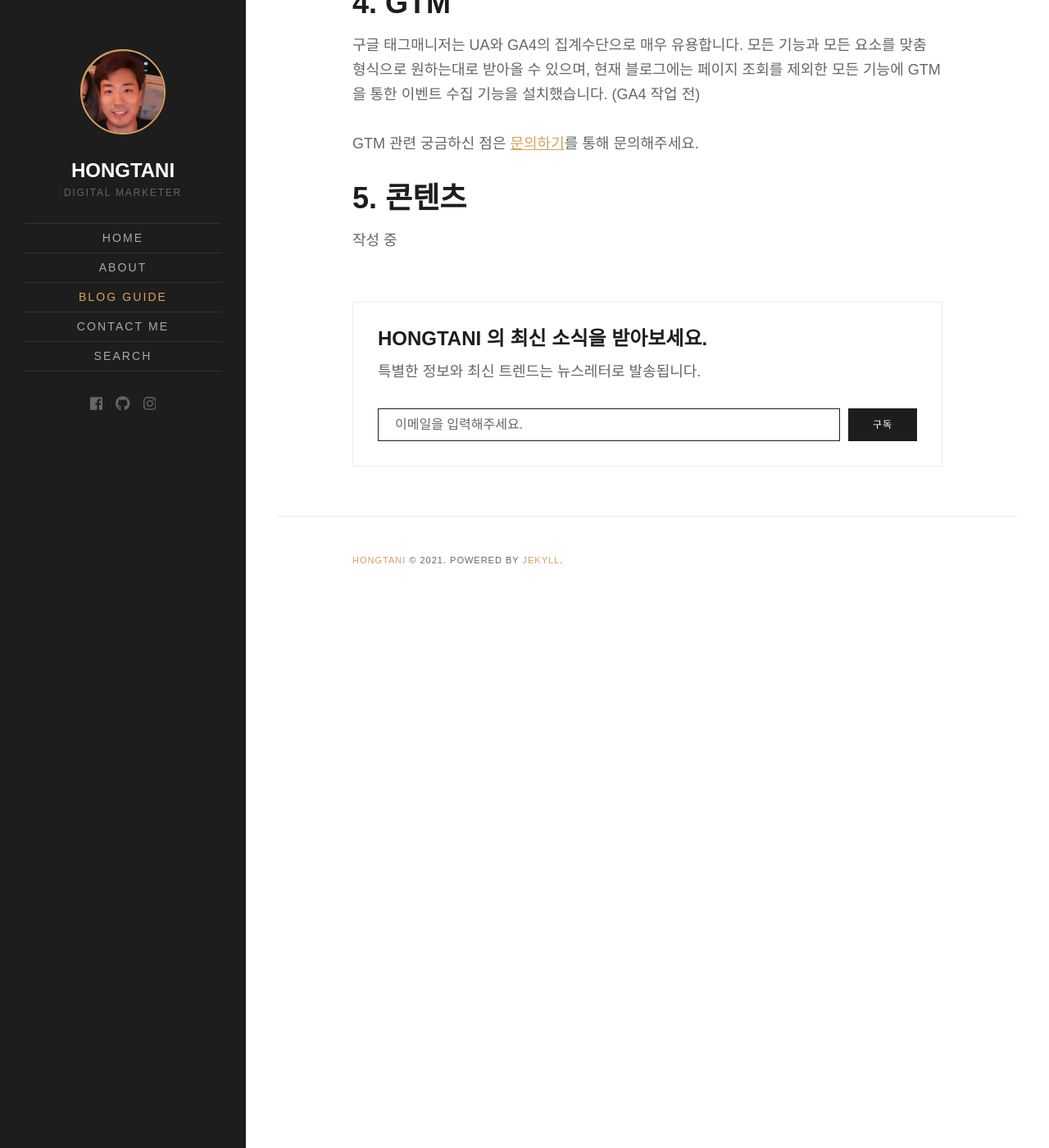
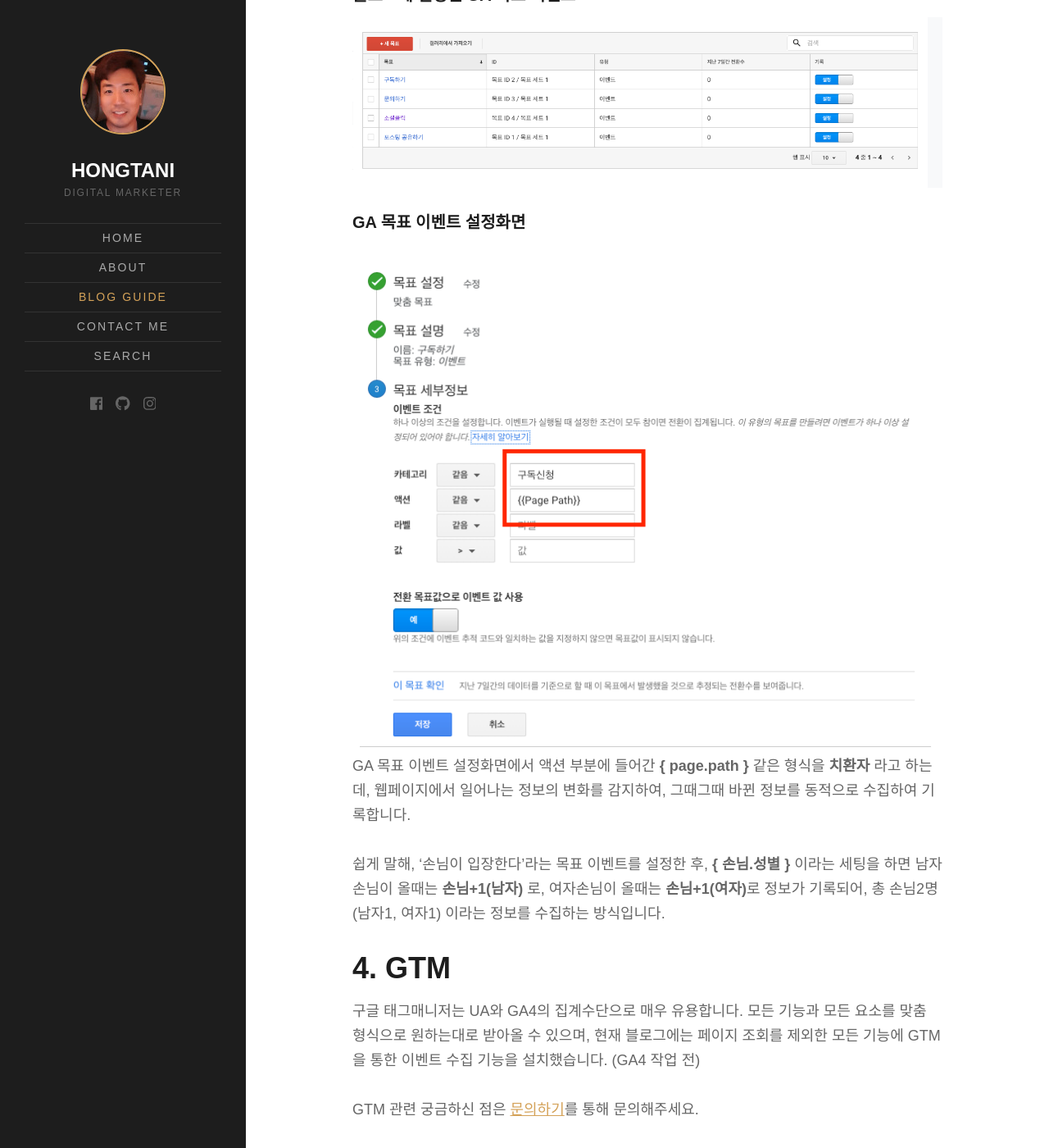
Before and after one commit to hongtani1/royce-theme-blog-kr, a Jekyll site: the page built from blog-guide.md, in a window 1280 px wide and 1400 px high, scrolled down 3223 px. Shown: the whole window at 82% size. Built offline with Jekyll 4.4.1, drawn with Linux system fonts in a browser that asks for light colours; some web fonts are replaced.

Commit message:
수정 마니

```diff
--- a/blog-guide.md
+++ b/blog-guide.md
@@ -70,6 +70,17 @@ SEO의 기본으로 널리 알려진 meta태그부터 오픈그래프태그, 캐
   유입된 사용자 정보에 따라 포스팅 방향이나 사이트 구조를 개선하면서 UA리포트도 종종 공유하겠습니다.
   특히 UA에는 Google데이터스튜디오로 잘 짜여진 맞춤 보고서를 작성하는 것이 목표입니다.
 
+##### 블로그에 설정된 GA 목표 이벤트
+
+![Hongtani 블로그의 GA 목표 이벤트](https://hongtani.com/assets/images/posts/2021/myga_1.jpg)
+
+##### GA 목표 이벤트 설정화면
+![Hongtani 블로그의 GA 목표 이벤트 설정화면](https://hongtani.com/assets/images/posts/2021/myga_2.jpg)
+GA 목표 이벤트 설정화면에서 액션 부분에 들어간 **{ page.path }** 같은 형식을 **치환자** 라고 하는데, 웹페이지에서 일어나는 정보의 변화를 감지하여, 그때그때 바뀐 정보를 동적으로 수집하여 기록합니다.
+
+쉽게 말해, '손님이 입장한다'라는 목표 이벤트를 설정한 후, **{ 손님.성별 }** 이라는 세팅을 하면 남자손님이 올때는 **손님+1(남자)** 로, 여자손님이 올때는 **손님+1(여자)**로 정보가 기록되어, 총 손님2명 (남자1, 여자1) 이라는 정보를 수집하는 방식입니다.
+
+
 ## 4. GTM
 
   구글 태그매니저는 UA와 GA4의 집계수단으로 매우 유용합니다.
```
Also changed, not shown: 2 other files.
